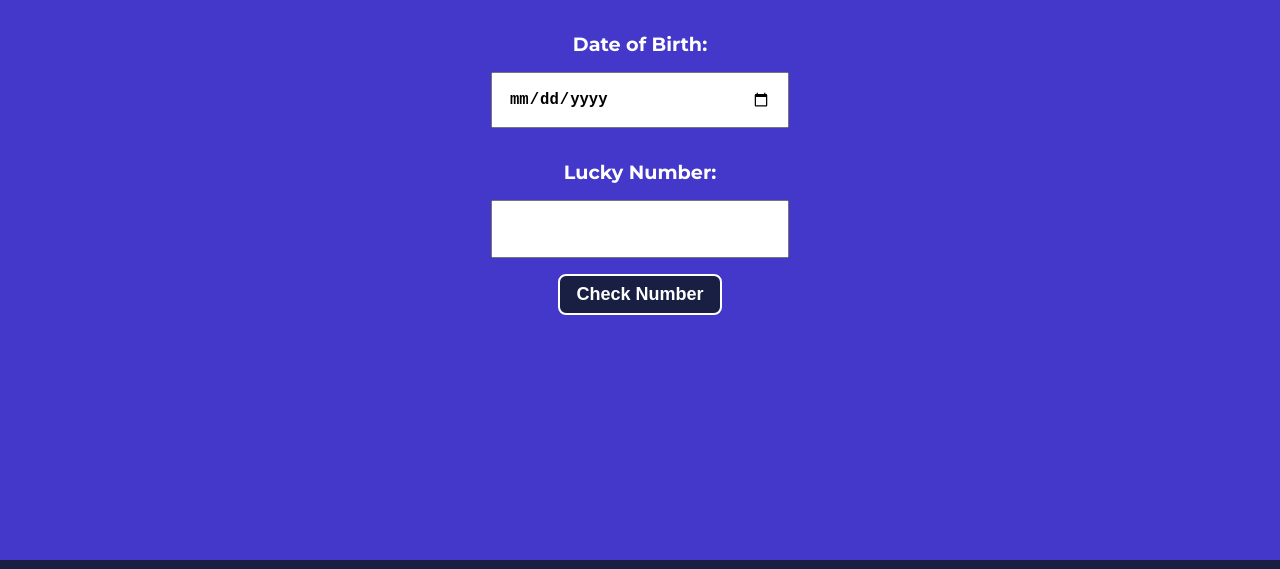
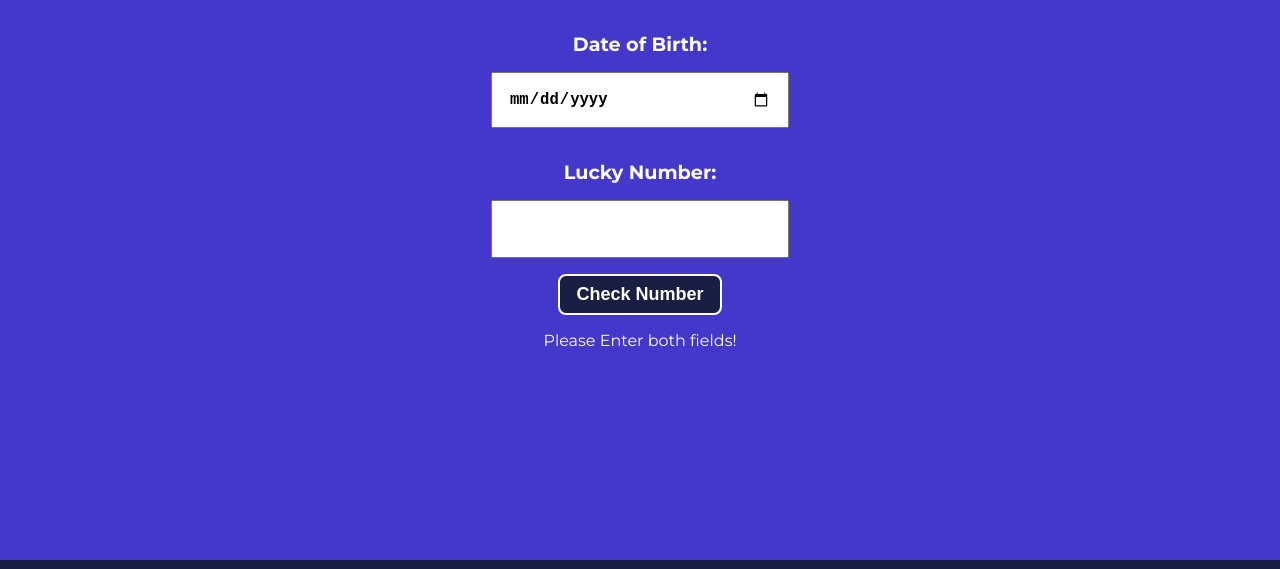
Before and after one commit to ZuberDunge/Lucky-Birthday, a plain HTML site: page index.html in a window 1280 px wide. Both pictures are taken after a click on the button "Check Number". Shown: the part 98-667 px from the top of the page. Drawn offline with Linux system fonts and the light colour scheme.

Commit message:
update error mssg

```diff
--- a/app.js
+++ b/app.js
@@ -2,17 +2,19 @@ const dateOfBirth = document.querySelector("#date-of-birth");
 const luckyNumber = document.querySelector("#lucky-number");
 const checkNumber = document.querySelector("#check-number");
 const outputBox = document.querySelector("#output-box");
+const errorBox = document.querySelector("#error-box");
 var loadingImg  = document.querySelector('.loading-img');
 
 function compareVlues(sum, luckyNumber){
     if(sum%luckyNumber===0){
 
         setTimeout(function(){
+
             loadingImg.style.display = `none`;
             outputBox.style.display = `block`;
             outputBox.innerText="Yayyyy!! Your birthday is lucky";
             }, 3000);
-
+            errorBox.style.display = `none`;
             loadingImg.style.display = `block`;
             outputBox.innerText = 'Hang on our robot is working on it!';
             outputBox.style.display = `block`;
@@ -25,12 +27,13 @@ function compareVlues(sum, luckyNumber){
     }else{
 
         setTimeout(function(){
+
             loadingImg.style.display = `none`;
             outputBox.style.display = `block`;
 
         outputBox.innerText="Aww Your birthday is not lucky ( but You're <3)";
             }, 3000);
-
+            errorBox.style.display = `none`;
             loadingImg.style.display = `block`;
             outputBox.innerText = 'Hang on our robot is working on it!';
             outputBox.style.display = `block`;
@@ -49,10 +52,13 @@ function compareVlues(sum, luckyNumber){
 function checkLuckyBirthday() {
     const dob = dateOfBirth.value;
     const sum = calculateSum(dob);
-    if(sum&&dob)
-    compareVlues(sum, luckyNumber.value);
+    const luckNumber = Number(luckyNumber.value);
+    if(sum&&dob&&luckNumber)
+    compareVlues(sum, dob, luckNumber);
+
     else
-    outputBox.innerText="Please Enter both fields!"
+    errorBox.style.display = `block`;
+    errorBox.innerText="Please Enter both fields!"
 }
 
 function calculateSum(dob) {
--- a/index.html
+++ b/index.html
@@ -25,7 +25,7 @@
             <img src="./loading.gif" alt="" srcset="">
           </div>
                 <div id="output-box" style="display: none;"></div>
-
+                <div id="error-box" style="display: none;"></div>
     </div>
 
 
```
Also changed, not shown: loading.gif.
